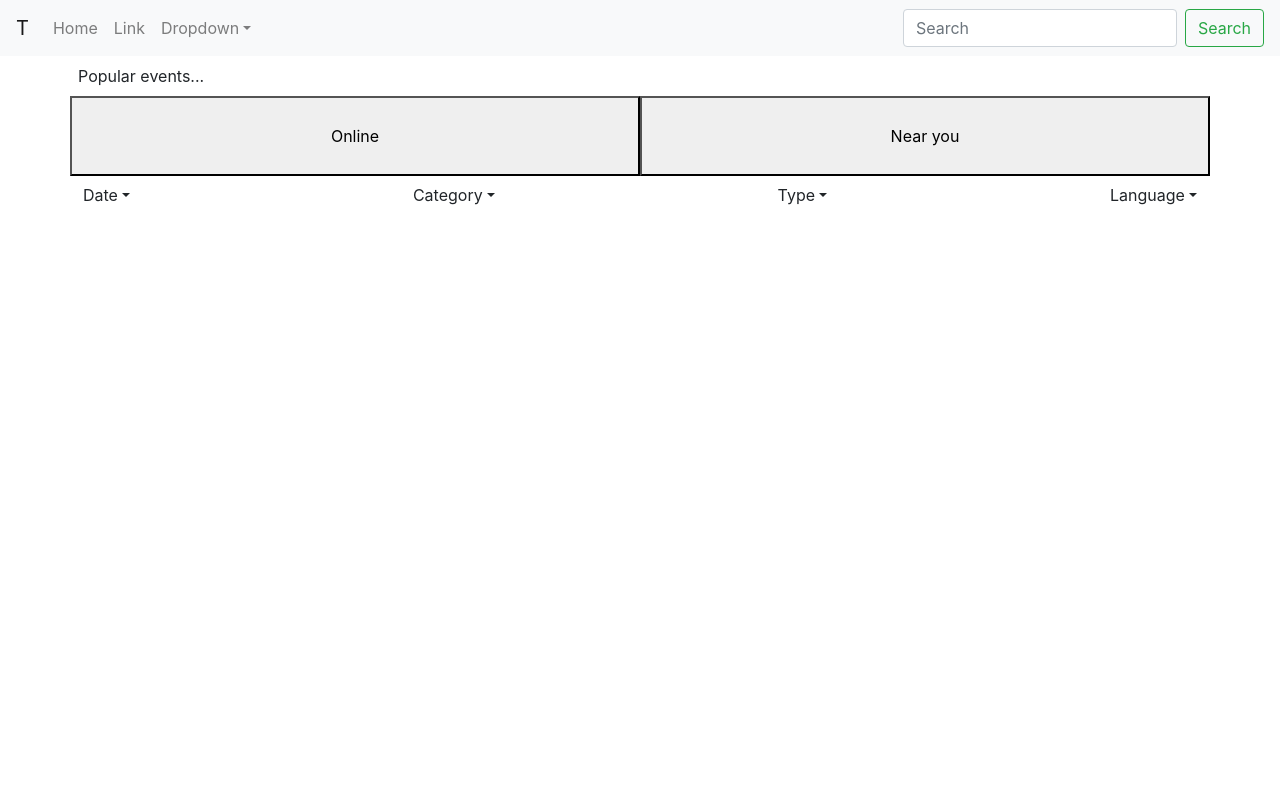
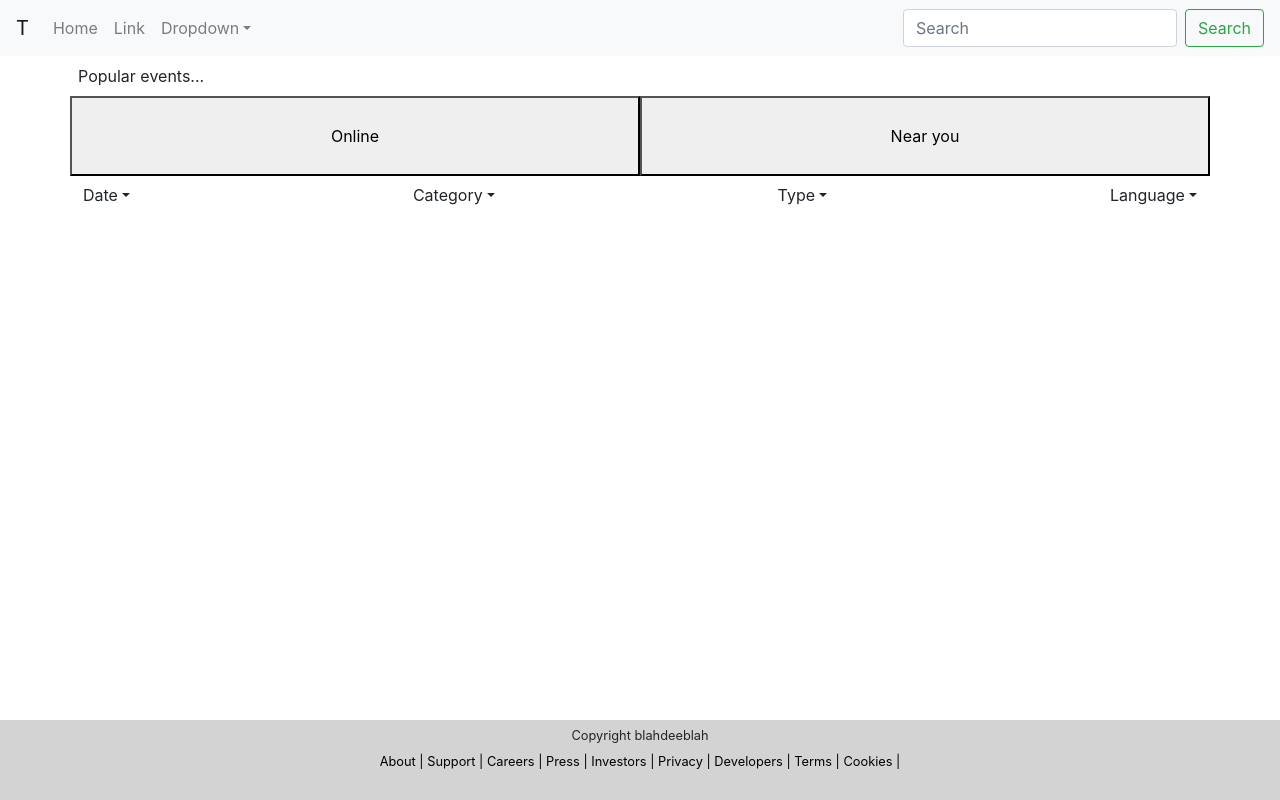
Before and after one commit to s-wlbrn/transpyr, a React (Create React App) app: page / in a window 1280 px wide. Built offline with nearby package versions, Linux system fonts and the light colour scheme.

Commit message:
create footer component and styles

```diff
--- a/src/App.js
+++ b/src/App.js
@@ -4,12 +4,14 @@
 import { Splashpage } from './pages/splash/splash.component';
 import { TopNav } from './components/TopNav.component';
 import Homepage from './pages/homepage/homepage.component';
+import { Footer } from './components/Footer/Footer.component';
 
 function App() {
   return (
     <div className="app">
       <TopNav />
       <Homepage />
+      <Footer />
     </div>
   );
 }
--- a/src/App.scss
+++ b/src/App.scss
@@ -1,4 +1,8 @@
 @import '~bootstrap/scss/bootstrap';
+
+.app {
+  height: 100%;
+}
 
 div.container-fluid {
   margin: 0;
--- /dev/null
+++ b/src/components/Footer/Footer.component.jsx
@@ -0,0 +1,22 @@
+import React from 'react';
+
+import './Footer.styles.scss';
+
+export const Footer = () => (
+  <footer>
+    <nav>
+      <p>Copyright blahdeeblah</p>
+      <p>
+        <a href="">About</a>
+        <a href="">Support</a>
+        <a href="">Careers</a>
+        <a href="">Press</a>
+        <a href="">Investors</a>
+        <a href="">Privacy</a>
+        <a href="">Developers</a>
+        <a href="">Terms</a>
+        <a href="">Cookies</a>
+      </p>
+    </nav>
+  </footer>
+);
--- /dev/null
+++ b/src/components/Footer/Footer.styles.scss
@@ -0,0 +1,23 @@
+footer {
+  position: absolute;
+  bottom: 0;
+  width: 100%;
+  height: 5rem;
+  background: lightgrey;
+  text-align: center;
+  font-size: 0.8em;
+
+  a {
+    color: black;
+    text-decoration: none;
+
+    &::after {
+      content: ' | ';
+    }
+  }
+
+  p {
+    margin-bottom: 0;
+    margin-top: 0.5em;
+  }
+}
--- a/src/index.css
+++ b/src/index.css
@@ -14,6 +14,10 @@
   height: 100vh;
 }
 
+#root {
+  height: 100%;
+}
+
 code {
   font-family: source-code-pro, Menlo, Monaco, Consolas, 'Courier New',
     monospace;
```
Also changed, not shown: 2 other files (tests, documents, lock files or other folders).
